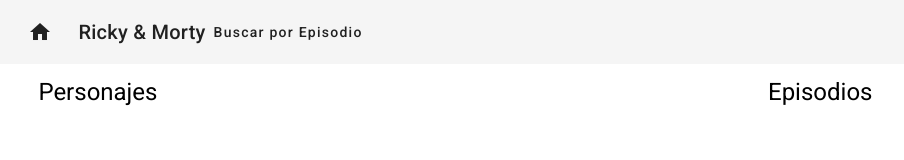
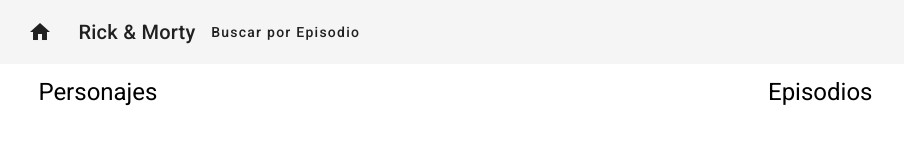
Before and after one commit to axie10/Proyecto_01, an Angular app: page / in a window 1280 px wide. Shown: the top 160 px of the page, without its empty margins (0-904 px from the left). Built offline with nearby package versions, Linux system fonts and the light colour scheme; no server answers.

Commit message:
Fix typo in app.component.html and index.html

```diff
--- a/src/app/app.component.html
+++ b/src/app/app.component.html
@@ -8,7 +8,7 @@
       </div>
 
       <div style="flex-basis: 10%;">
-        <span>Ricky & Morty</span>
+        <span>Rick & Morty</span>
       </div>
 
       <div style="flex-basis: 10%;">
--- a/src/index.html
+++ b/src/index.html
@@ -2,10 +2,10 @@
 <html lang="en">
 <head>
   <meta charset="utf-8">
-  <title>Proyecto01</title>
+  <title>Rick & Morty</title>
   <base href="/">
   <meta name="viewport" content="width=device-width, initial-scale=1">
-  <link rel="icon" type="image/x-icon" href="favicon.ico">
+  <link rel="icon" type="image/x-icon" href="https://i.pinimg.com/236x/3b/ee/50/3bee507877e2acd65b35c8798129c187.jpg">
   <link href="https://fonts.googleapis.com/css2?family=Roboto:wght@300;400;500&display=swap" rel="stylesheet">
   <link href="https://fonts.googleapis.com/icon?family=Material+Icons" rel="stylesheet">
 </head>
```
